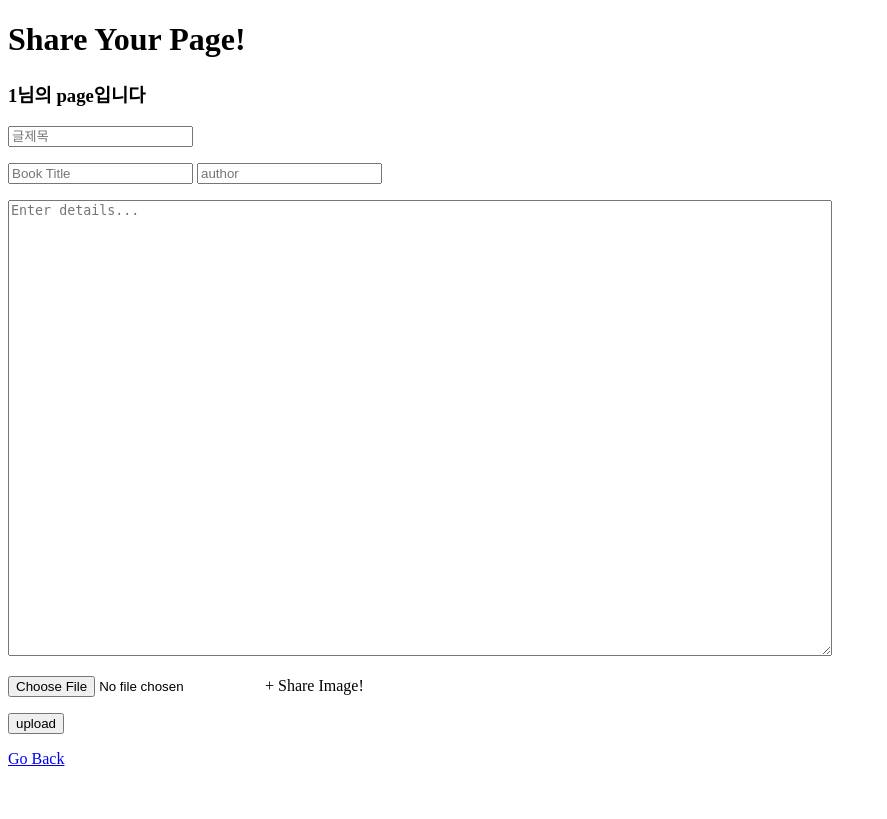
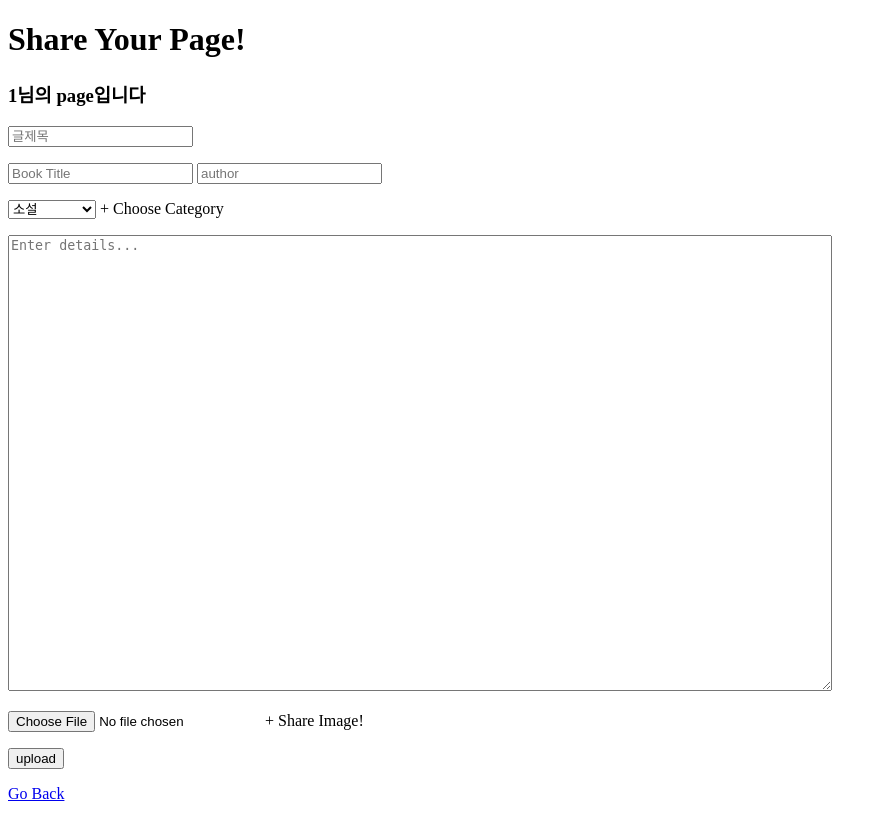
Before and after one commit to SISS25-WEB-1/SISS25-WEB-1, a PHP site: page /write.php in a window 1280 px wide. Shown: the whole page, without its empty margins (0-887 px from the left). Before the commit the page ends 766 px from the top, so only its background shows below. Run offline with PHP 8.4, Linux system fonts and the light colour scheme; the visitor is signed in with stand-in values (Sample User, id 1).

Commit message:
카테고리 기능 추가

```diff
--- a/write.php
+++ b/write.php
@@ -1,5 +1,4 @@
 <?php
-//어떤 id의 유저가 작성하는 지 알기 위해서
 session_start();
 ?>
 <!DOCTYPE html>
@@ -18,6 +17,18 @@ session_start();
     <p>
     <input type = "text" name = "title" placeholder = "Book Title" required>
     <input type ="text" name ="author" placeholder = "author" required>
+    <p>
+            <select name="category" required>
+                <option value="소설">소설</option>
+                <option value="자기계발">자기계발</option>
+                <option value="경제/경영">경제/경영</option>
+                <option value="비문학">비문학</option>
+                <option value="실용서">실용서</option>
+                <option value ="예술/디자인">예술/디자인</option>
+                <option value ="그외">그외</option>
+            </select>
+            + Choose Category
+        </p>
     </p>
     <p><textarea name = "description" placeholder = "Enter details..." required rows="30" cols="100%"></textarea></p>
     <p><input type = "file" value = "upload_file" name = "upload_file"> + Share Image! </p>
```
